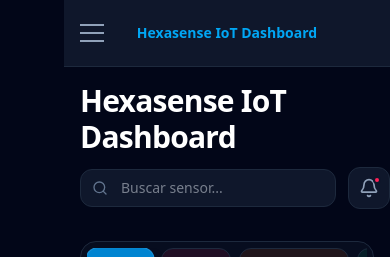
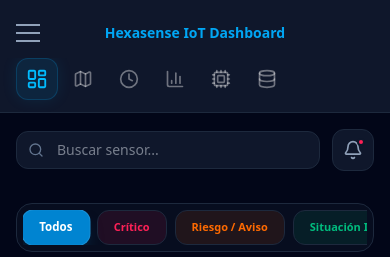
Before and after one commit to alvarojd/eitel, a Next.js app: page / in a window 390 px wide. Shown: the top 257 px of the page. Built offline with nearby package versions, Linux system fonts and the light colour scheme; no server answers; the database is empty; sample sign-in values are in the browser's storage.

Commit message:
feat: optimized mobile layout with top icon-only navigation and improved space utilization

```diff
--- a/src/presentation/components/layout/DashboardShell.tsx
+++ b/src/presentation/components/layout/DashboardShell.tsx
@@ -5,9 +5,18 @@ import { Sidebar } from './Sidebar';
 import { SensorDrawer } from '../dashboard/SensorDrawer';
 import { StatusInfoDrawer } from './StatusInfoDrawer';
 import { useAuth } from '@/presentation/context/AuthContext';
-import { Loader2 } from 'lucide-react';
-import { useRouter } from 'next/navigation';
+import {
+  LayoutDashboard,
+  Map as MapIcon,
+  BarChart3,
+  Clock,
+  Cpu,
+  Database,
+  Loader2
+} from 'lucide-react';
+import { useRouter, usePathname } from 'next/navigation';
 import { cn } from '@/lib/utils';
+import Link from 'next/link';
 
 interface DashboardShellProps {
  children: React.ReactNode;
@@ -45,11 +54,12 @@ export function DashboardShell({ children, projectName }: DashboardShellProps) {
 
  <main className={cn(
 "flex-1 min-w-0 transition-all duration-300 flex flex-col h-full print:m-0 print:block",
-"ml-16 lg:ml-64",
- isSidebarOpen &&"ml-0" // En móviles si está abierta cubrirá o empujará? Mejor dejar ml-16
+    "lg:ml-64",
+    isSidebarOpen && "lg:ml-64"
  )}>
- {/* Mobile Header Toggle */}
- <div className="lg:hidden flex items-center justify-between p-4 bg-slate-900 border-b border-slate-800 shrink-0 print:hidden">
+ {/* Mobile Header & Nav */}
+ <div className="lg:hidden flex flex-col bg-slate-900 border-b border-slate-800 shrink-0 print:hidden sticky top-0 z-40">
+ <div className="flex items-center justify-between p-4 pb-2">
  <button
  onClick={() => setIsSidebarOpen(!isSidebarOpen)}
  className="p-2 -ml-2 text-slate-400 hover:text-white"
@@ -59,10 +69,21 @@ export function DashboardShell({ children, projectName }: DashboardShellProps) {
  <div className="w-6 h-0.5 bg-current" />
  </button>
  <span className="font-bold text-sm text-sky-500">{projectName || 'Hexasense'}</span>
- <div className="w-8" /> {/* Spacer */}
+ <div className="w-8" />
  </div>
 
- <div className="flex-1 overflow-hidden p-4 lg:p-6 print:p-0 print:overflow-visible">
+ {/* Mobile Icon Nav */}
+ <div className="flex gap-1 px-4 pb-3 overflow-x-auto no-scrollbar scroll-smooth">
+ <MobileNavItem href="/" icon={<LayoutDashboard size={20} />} />
+ <MobileNavItem href="/map" icon={<MapIcon size={20} />} />
+ <MobileNavItem href="/reports" icon={<Clock size={20} />} />
+ <MobileNavItem href="/analysis" icon={<BarChart3 size={20} />} />
+ <MobileNavItem href="/devices" icon={<Cpu size={20} />} />
+ <MobileNavItem href="/history" icon={<Database size={20} />} />
+ </div>
+ </div>
+
+ <div className="flex-1 overflow-y-auto lg:overflow-hidden p-4 lg:p-6 print:p-0 print:overflow-visible custom-scrollbar">
  {children}
  </div>
  </main>
@@ -71,5 +92,22 @@ export function DashboardShell({ children, projectName }: DashboardShellProps) {
  <SensorDrawer />
  <StatusInfoDrawer />
  </div>
- );
+  );
 }
+
+function MobileNavItem({ href, icon }: { href: string, icon: React.ReactNode }) {
+  const pathname = usePathname();
+  const isActive = pathname === href;
+
+  return (
+    <Link
+      href={href}
+      className={cn(
+        "flex items-center justify-center p-2.5 rounded-xl transition-all shrink-0",
+        isActive ? "bg-sky-500/10 text-sky-400 font-bold border border-sky-500/20 shadow-[0_0_15px_rgba(14,165,233,0.1)]" : "text-white/40 border border-transparent"
+      )}
+    >
+      <span className={cn("transition-transform", isActive && "scale-110")}>{icon}</span>
+    </Link>
+  );
+}
--- a/src/presentation/components/layout/PageHeader.tsx
+++ b/src/presentation/components/layout/PageHeader.tsx
@@ -15,19 +15,19 @@ export function PageHeader({ projectName }: PageHeaderProps) {
 
   return (
     <div className="flex flex-col lg:flex-row lg:items-center justify-between gap-3 shrink-0 mb-4 print:hidden">
-      <div>
+      <div className="hidden lg:block">
         <h1 className="text-3xl font-bold text-white tracking-tight">{projectName}</h1>
       </div>
 
       <div className="flex items-center gap-3">
-         <div className="relative">
+         <div className="relative flex-1 lg:flex-none">
             <Search className="absolute left-3 top-1/2 -translate-y-1/2 text-slate-500 w-4 h-4" />
             <input
               type="text"
               placeholder="Buscar sensor..."
               value={searchTerm}
               onChange={(e) => setSearchTerm(e.target.value)}
-              className="bg-slate-900 border border-slate-800 rounded-xl py-2 pl-10 pr-4 text-sm focus:outline-none focus:ring-2 focus:ring-sky-500/50 w-64 transition-all"
+              className="bg-slate-900 border border-slate-800 rounded-xl py-2 pl-10 pr-4 text-sm focus:outline-none focus:ring-2 focus:ring-sky-500/50 w-full lg:w-64 transition-all"
             />
          </div>
 
```
